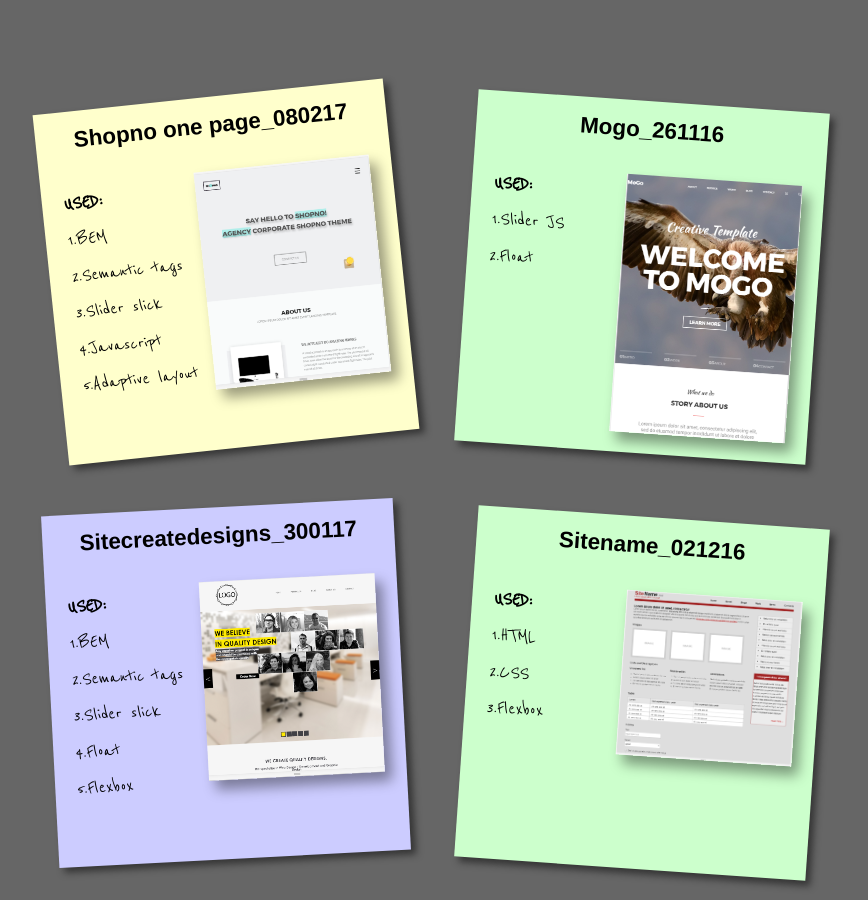
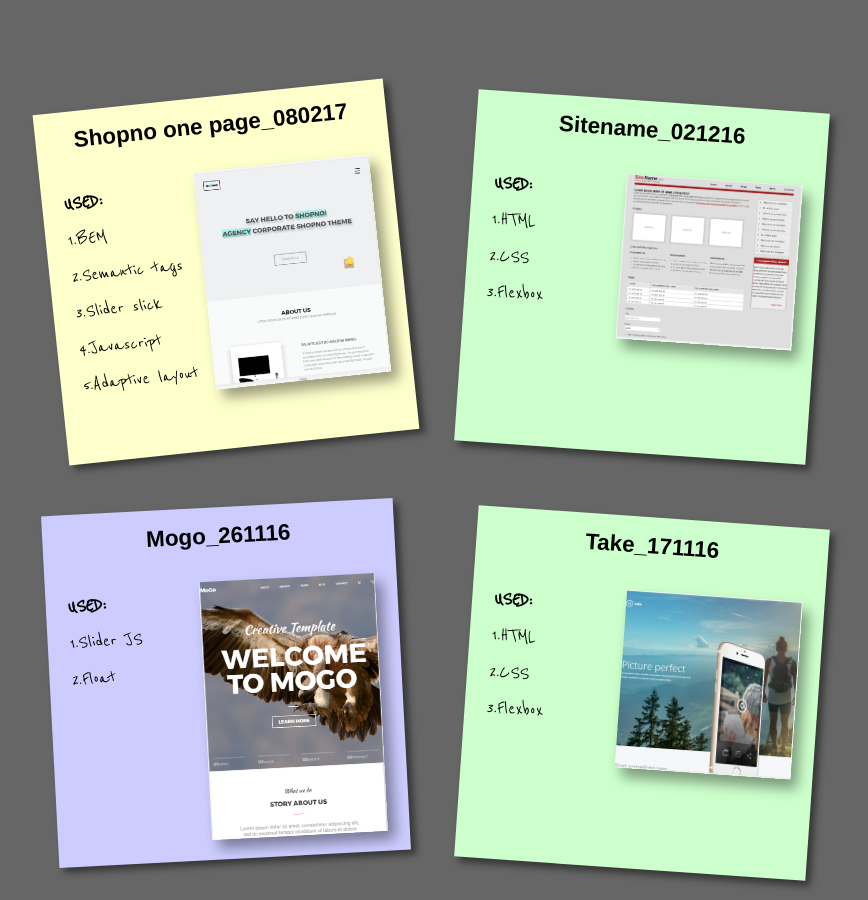
Before and after one commit to lelik759/lelik759.github.io, a plain HTML site: page index.html in a window 1280 px wide. Shown: the top 900 px of the page, without its empty margins (206-1074 px from the left). Drawn offline with Linux system fonts and the light colour scheme.

Commit message:
Update index.html

```diff
--- a/index.html
+++ b/index.html
@@ -15,6 +15,13 @@
          <img src="Shopno one page_080217/img/Title.png" alt="title">
          </a>
     </li>
+         <li class="li">
+      <a href="/sitenameHtmlCssFlexbox021216/sitename.html">
+        <h2>Sitename_021216</h2>
+       <p><strong>USED:</strong><br> 1.HTML<br>2.CSS<br>3.Flexbox </p>
+           <img src="sitenameHtmlCssFlexbox021216/img/Title.png" alt="title">
+      </a>
+    </li>
          <li>
       <a href="/Mogo261116_HtmlCssFloatJs/mogo.html">
         <h2>Mogo_261116</h2>
@@ -22,21 +29,8 @@
           <img src="Mogo261116_HtmlCssFloatJs/img/Title.png" alt="title">
       </a>
     </li>
-      <li class="li">
-      <a href="/Site create quality designs_300117/index.html">
-        <h2> Sitecreatedesigns_300117</h2>
-        <p><strong>USED:</strong><br> 1.BEM<br>2.Semantic tags<br>3.Slider slick<br>4.Float<br>5.Flexbox
-         </p>
-          <img src="Site create quality designs_300117/img/Title.png" alt="title">
-      </a>
-    </li>
-       <li class="li">
-      <a href="/sitenameHtmlCssFlexbox021216/sitename.html">
-        <h2>Sitename_021216</h2>
-       <p><strong>USED:</strong><br> 1.HTML<br>2.CSS<br>3.Flexbox </p>
-           <img src="sitenameHtmlCssFlexbox021216/img/Title.png" alt="title">
-      </a>
-    </li>
+
+
 
       <li class="li">
       <a href="/takeHtmlCssFlexbox171116/Take.html">
```
